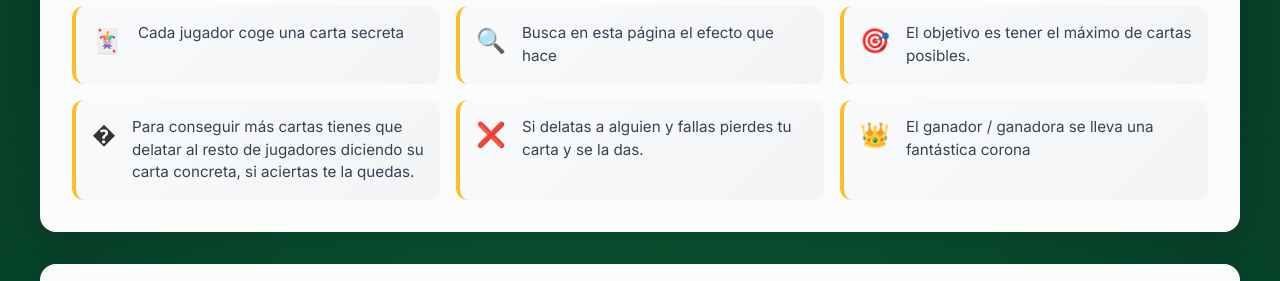
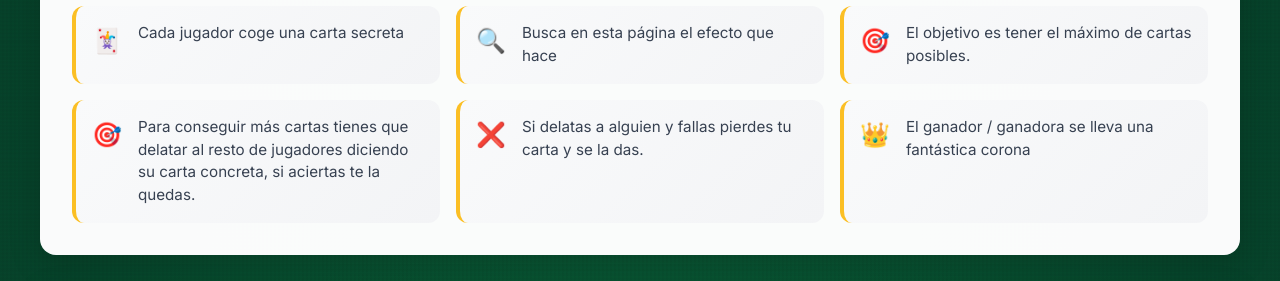
Before and after one commit to nexus122/MarsGame, a plain HTML site: page index.html in a window 1280 px wide. Shown: the part 358-639 px from the top of the page. Drawn offline with nearby package versions, Linux system fonts and the light colour scheme.

Commit message:
fix: correct display of rule icon from an unknown character to a target emoji.

```diff
--- a/index.html
+++ b/index.html
@@ -31,7 +31,7 @@
                         <p>El objetivo es tener el máximo de cartas posibles.</p>
                     </div>
                     <div class="rule">
-                        <span class="rule-icon">�</span>
+                        <span class="rule-icon">🎯</span>
                         <p>Para conseguir más cartas tienes que delatar al resto de jugadores diciendo su carta concreta, si aciertas te la quedas.</p>
                     </div>
                     <div class="rule">
```
